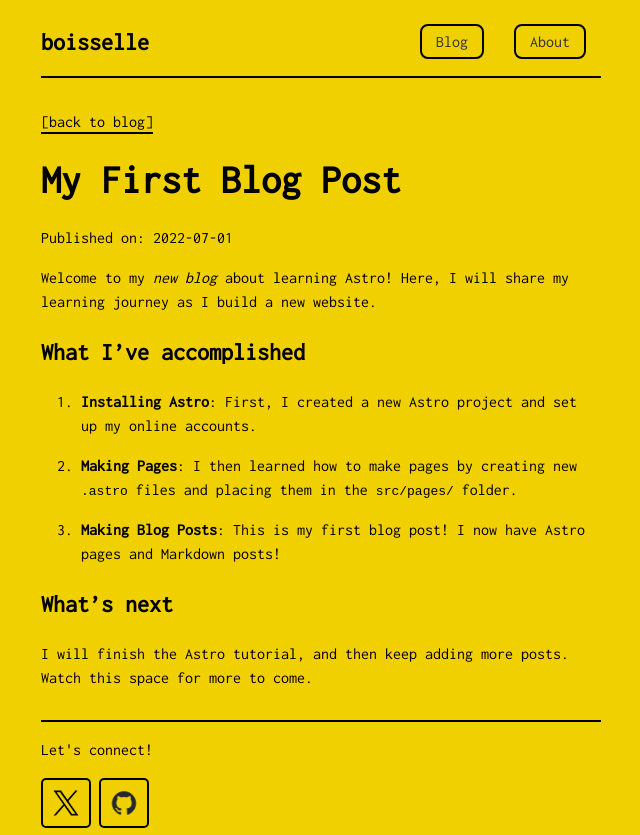
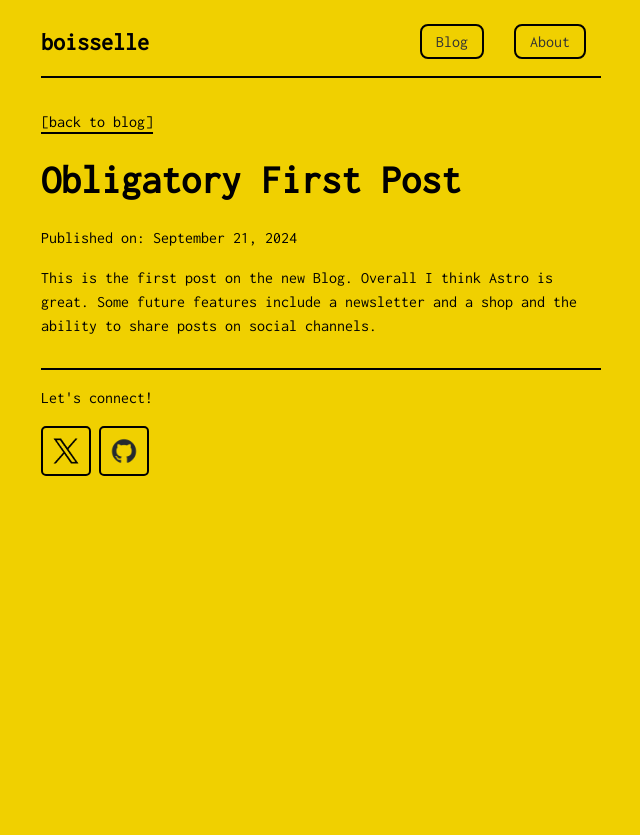
Before and after one commit to boisselle/boisselle.github.io, an Astro site: page /boisselle-blog/first-blog-post in a window 1280 px wide. Shown: the whole page, without its empty margins (319-959 px from the left). After the commit the page ends 800 px from the top, so only its background shows below. Built offline with nearby package versions, Linux system fonts and the light colour scheme; Astro itself is replaced by a stand-in of ours.

Commit message:
changed first blog post

```diff
--- a/src/pages/first-blog-post/index.md
+++ b/src/pages/first-blog-post/index.md
@@ -10,20 +10,8 @@ image:
 tags: ["astro", "blogging", "learning in public"]
 ---
 [[back to blog]](/)
-# My First Blog Post
+# Obligatory First Post
 
-Published on: 2022-07-01
+Published on: September 21, 2024
 
-Welcome to my _new blog_ about learning Astro! Here, I will share my learning journey as I build a new website.
-
-## What I've accomplished
-
-1. **Installing Astro**: First, I created a new Astro project and set up my online accounts.
-
-2. **Making Pages**: I then learned how to make pages by creating new `.astro` files and placing them in the `src/pages/` folder.
-
-3. **Making Blog Posts**: This is my first blog post! I now have Astro pages and Markdown posts!
-
-## What's next
-
-I will finish the Astro tutorial, and then keep adding more posts. Watch this space for more to come.
+This is the first post on the new Blog. Overall I think Astro is great. Some future features include a newsletter and a shop and the ability to share posts on social channels.
```
